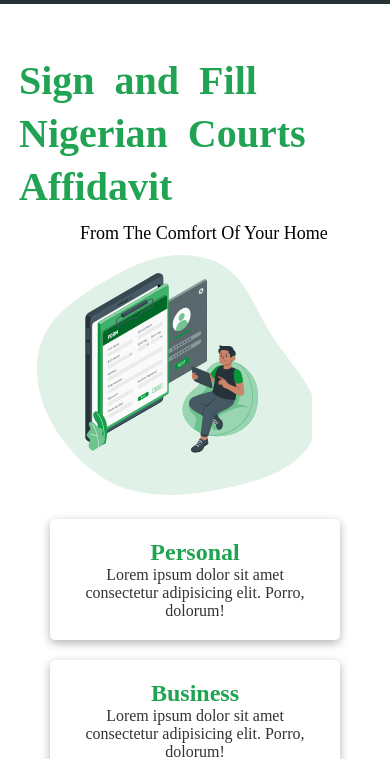
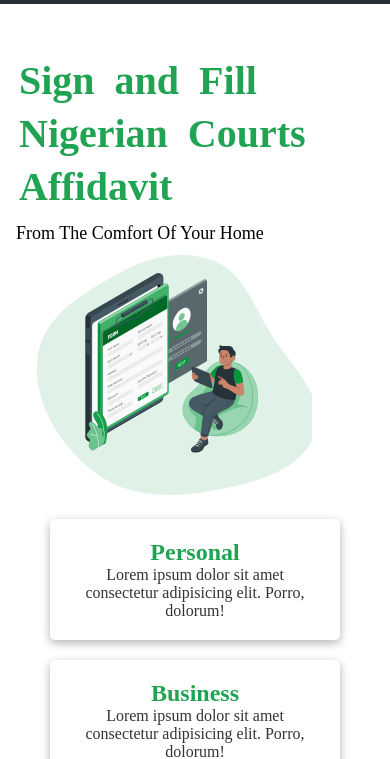
Before and after one commit to sabiprogrammer/eforms-project, a plain HTML site: page index.html in a window 390 px wide. Shown: the part 96-855 px from the top of the page. Drawn offline with Linux system fonts and the light colour scheme.

Commit message:
adjusted the margin-left property and font-size of the header paragraph content for the mobile view and tablet view

```diff
--- a/css/style.css
+++ b/css/style.css
@@ -466,6 +466,10 @@ footer section.footer-socials a i {
 		padding: 3px;
 	}
 
+	header div p {
+		margin-left: 3rem;
+	}
+
 	/* For Business type section of the page */
 	main section.affidavit-type {
 		flex-wrap: wrap;
@@ -549,6 +553,7 @@ footer section.footer-socials a i {
 
 	header div p {
 		font-size: var(--text-size);
+		margin-left: 1rem;
 	}
 
 	/* Affidavit Steps */
```
